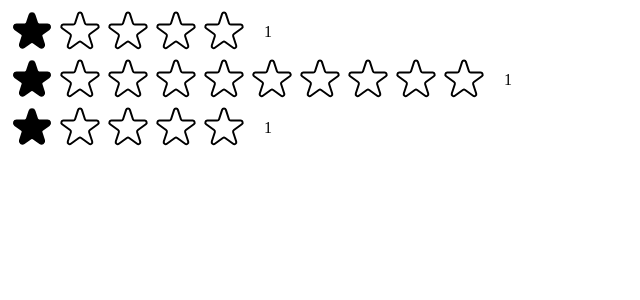
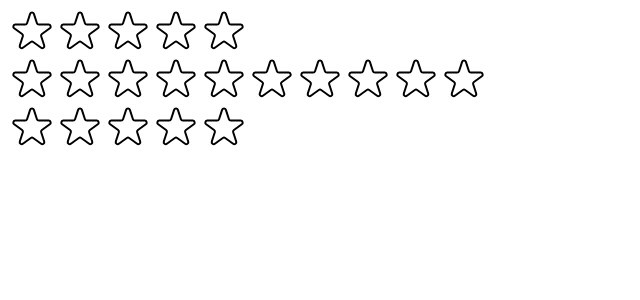
Before and after one commit to Anty-Anty/usePopcorn, a React (Vite) app: page / in a window 1280 px wide. Shown: the top 300 px of the page, without its empty margins (0-640 px from the left). Built offline with nearby package versions, Linux system fonts and the light colour scheme.

Commit message:
feat: add tempRating to StarRating

```diff
--- a/src/StarRating.jsx
+++ b/src/StarRating.jsx
@@ -16,7 +16,8 @@ const textStyle = {
 };
 
 const StarRating = ({ maxRating = 5 }) => {
-  const [rating, setRating] = useState(1);
+  const [rating, setRating] = useState(0);
+  const [tempRating, setTempRating] = useState(0);
 
   const handleRating = (rating) => {
     setRating(rating);
@@ -29,11 +30,13 @@ const StarRating = ({ maxRating = 5 }) => {
           <Star
             key={i}
             onRate={() => handleRating(i + 1)}
-            full={rating >= i + 1}
+            full={tempRating ? tempRating >= i + 1 : rating >= i + 1}
+            onHoverIn={() => setTempRating(i + 1)}
+            onHoverOut={() => setTempRating(0)}
           />
         ))}
       </div>
-      <p style={textStyle}>{rating || ""}</p>
+      <p style={textStyle}>{tempRating || rating || ""}</p>
     </div>
   );
 };
@@ -47,9 +50,15 @@ const starStyle = {
   cursor: "pointer",
 };
 
-const Star = ({ onRate, full }) => {
+const Star = ({ onRate, full, onHoverIn, onHoverOut }) => {
   return (
-    <span role="button" style={starStyle} onClick={onRate}>
+    <span
+      role="button"
+      style={starStyle}
+      onClick={onRate}
+      onMouseEnter={onHoverIn}
+      onMouseLeave={onHoverOut}
+    >
       {full ? (
         <svg
           xmlns="http://www.w3.org/2000/svg"
@@ -75,14 +84,5 @@ const Star = ({ onRate, full }) => {
         </svg>
       )}
     </span>
-    /*
-FULL STAR
-
-
-EMPTY STAR
-
-
-
-*/
   );
 };
```
